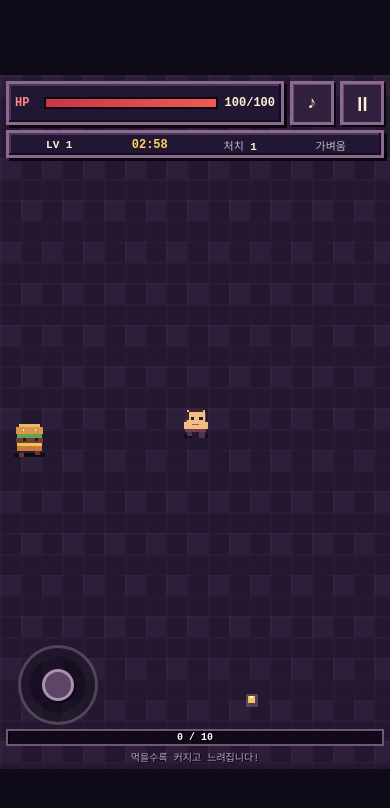
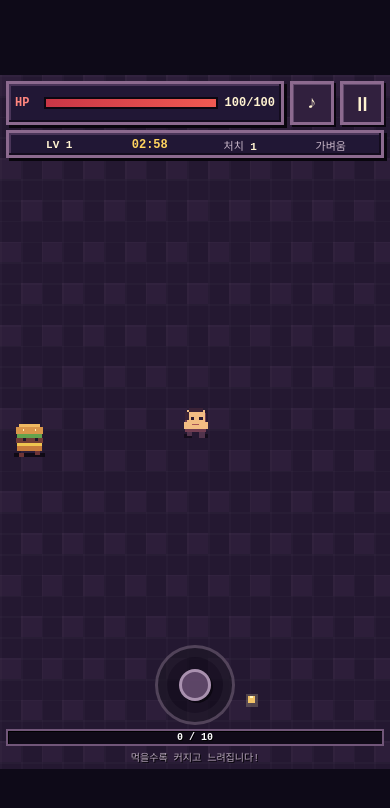
Before and after one commit to mxxjee/bap-sur-like, a plain HTML site: page index.html in a window 390 px wide. Both pictures are taken after a click on the button "게임 시작". Drawn offline with Linux system fonts and the light colour scheme; no server answers.

Commit message:
style: center mobile joystick at bottom

```diff
--- a/style.css
+++ b/style.css
@@ -173,7 +173,7 @@ h2 { font-size: 26px; line-height: 1.25; }
 .result-upgrades i { padding: 5px 7px; font-size: 11px; }
 .result-actions { margin-top: 8px; }
 
-.joystick { left: 18px; bottom: 44px; width: 80px; height: 80px; border-width: 3px; box-shadow: inset 0 0 0 9px #ffffff08; }
+.joystick { left: 50%; right: auto; bottom: calc(44px + env(safe-area-inset-bottom, 0px)); width: 80px; height: 80px; transform: translateX(-50%); border-width: 3px; box-shadow: inset 0 0 0 9px #ffffff08; }
 .joystick i { left: calc(50% - 16px); top: calc(50% - 16px); width: 32px; height: 32px; border-width: 3px; }
 .toast { top: 23%; max-width: 90%; padding: 10px 14px; border-width: 3px; font-size: 14px; line-height: 1.4; white-space: pre-line; word-break: keep-all; }
 
```
